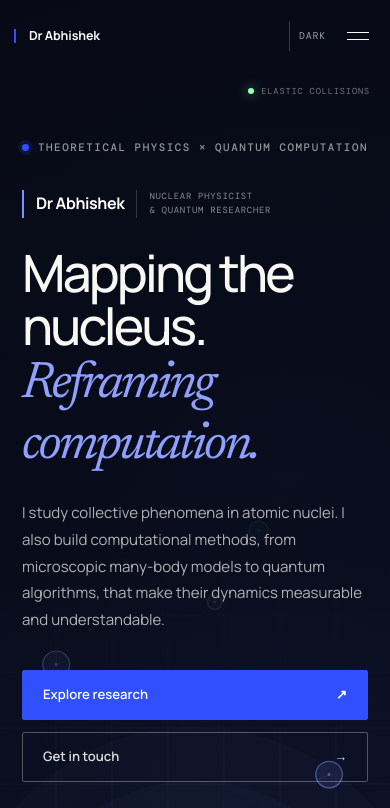
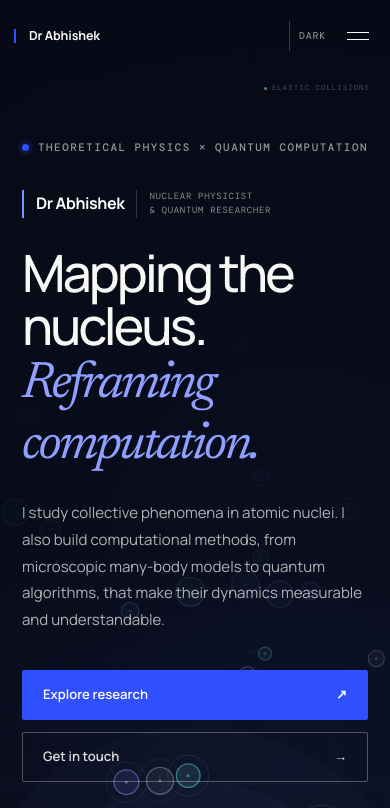
Before and after one commit to hyperfi/my-portfolio, a Vue app: page / in a window 390 px wide. Shown: the top 808 px of the page. Built offline with nearby package versions, Linux system fonts and the light colour scheme; a web font is replaced by a local one.

Commit message:
Update publications timestamp, adjust particle count in simulation, and enhance hero simulation meta styles

```diff
--- a/data/publications.json
+++ b/data/publications.json
@@ -1,5 +1,5 @@
 {
-  "generatedAt": "2026-08-03T08:11:31.498Z",
+  "generatedAt": "2026-08-04T08:25:08.551Z",
   "journal_articles": [
     {
       "key": "PhysRevLett.134.062502",
--- a/src/components/ParticleCollisionField.vue
+++ b/src/components/ParticleCollisionField.vue
@@ -53,7 +53,7 @@ const createParticle = (index) => {
 
 const resetParticles = () => {
   particles.length = 0
-  const count = Math.max(12, Math.min(22, Math.round((width * height) / 36000)))
+  const count = 36
 
   for (let index = 0; index < count; index += 1) {
     const particle = createParticle(index)
--- a/src/data/publications.json
+++ b/src/data/publications.json
@@ -1,5 +1,5 @@
 {
-  "generatedAt": "2026-08-03T08:11:31.498Z",
+  "generatedAt": "2026-08-04T08:25:08.551Z",
   "journal_articles": [
     {
       "key": "PhysRevLett.134.062502",
--- a/src/style.css
+++ b/src/style.css
@@ -734,9 +734,18 @@ img { display: block; max-width: 100%; }
   .home-hero { padding: 0; }
   .hero-stage, .hero-stage-grid { min-height: 920px; }
   .hero-stage-grid { grid-template-rows: auto 360px; }
-  .hero-simulation-meta { inset: 84px 20px auto; }
+  .hero-simulation-meta {
+    inset: 82px 20px auto;
+    color: rgba(248,248,244,.28);
+    font-size: .46rem;
+    letter-spacing: .14em;
+  }
   .hero-simulation-meta > span:first-child { display: none; }
   .hero-simulation-meta { justify-content: flex-end; }
+  .hero-simulation-meta .live-indicator { gap: 5px; }
+  .hero-simulation-meta .live-indicator::before {
+    width: 3px; height: 3px; background: rgba(150,255,178,.52); box-shadow: none;
+  }
   .hero-copy { padding: 132px 22px 22px; }
   .hero-identity { align-items: flex-start; gap: 12px; margin-top: 32px; padding-left: 12px; }
   .hero-identity span { padding-left: 12px; }
```
